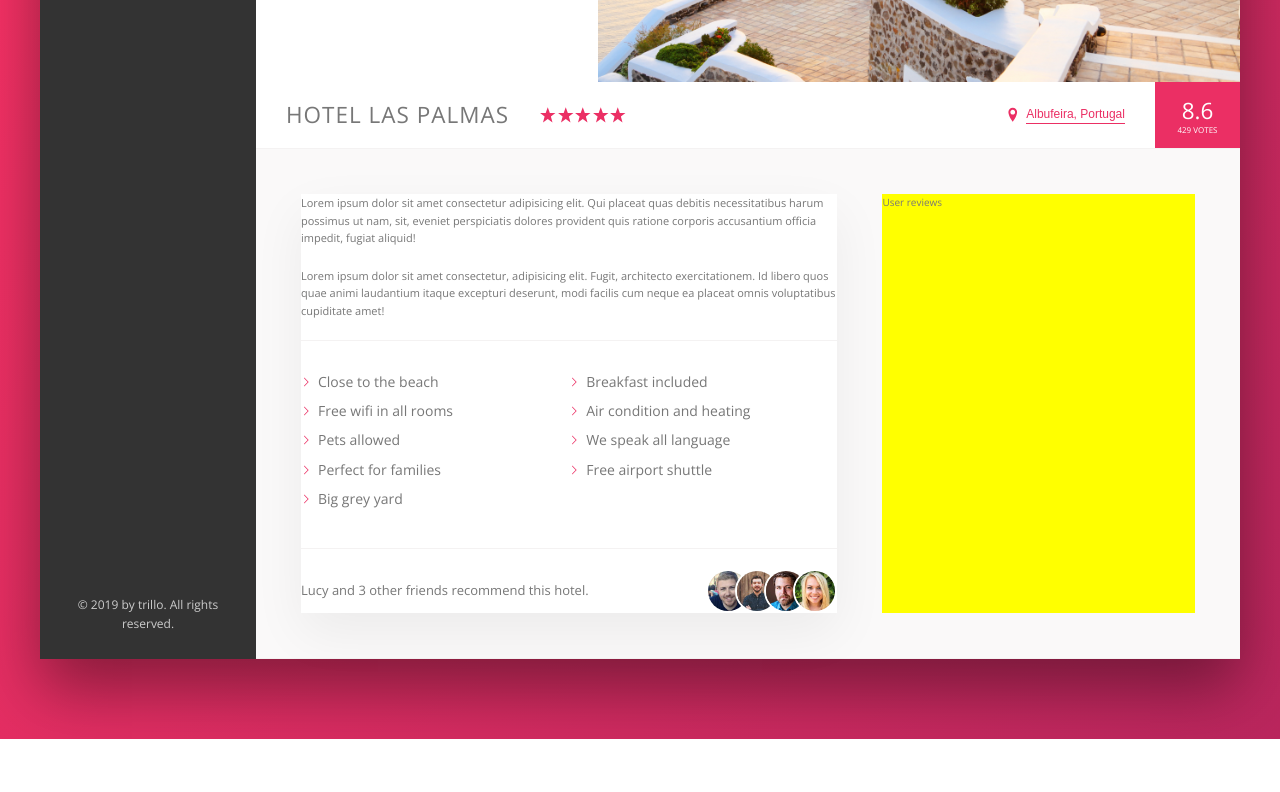
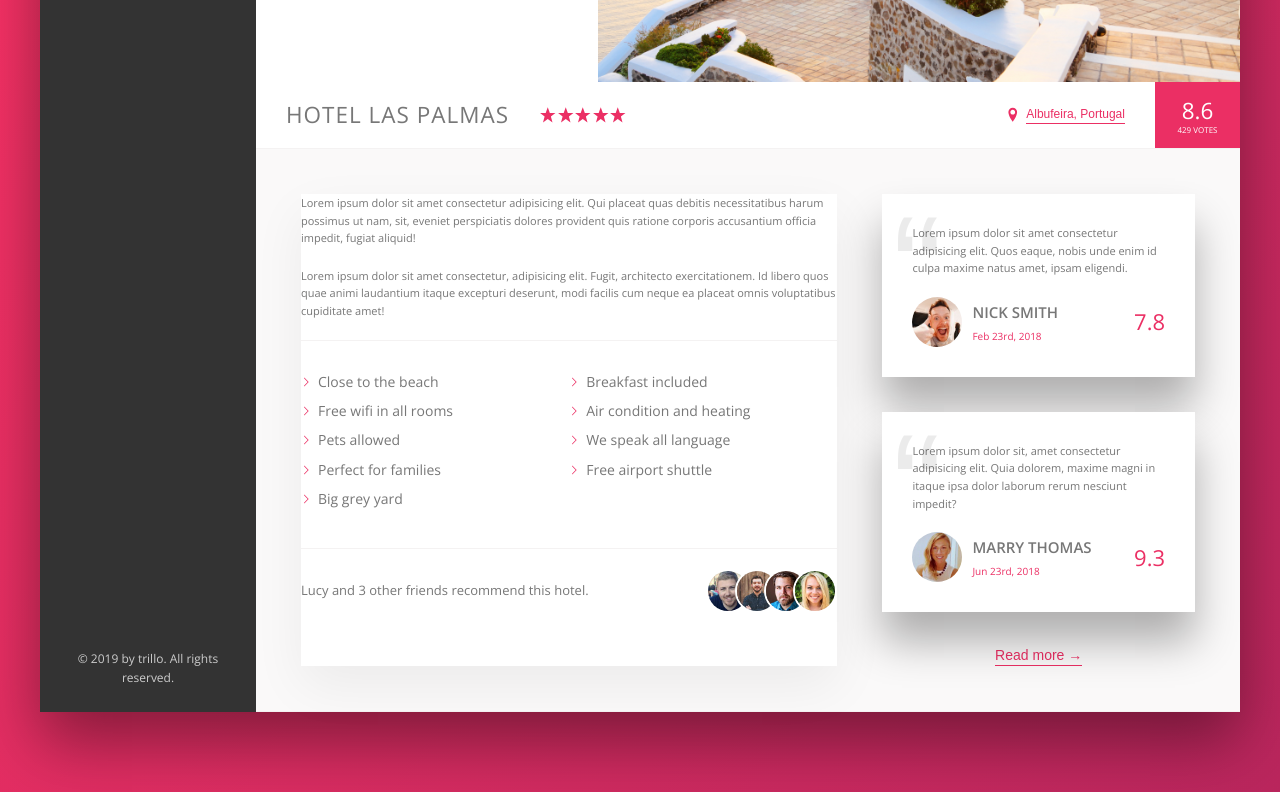
Before and after one commit to PilarczykM/Trillo_Project, a website: page index.html in a window 1280 px wide. Shown: the part 453-1245 px from the top of the page. Before the commit the page ends 1192 px from the top, so only its background shows below. Drawn offline with nearby package versions, Linux system fonts and the light colour scheme.

Commit message:
User review component done.

```diff
--- a/index.html
+++ b/index.html
@@ -167,8 +167,38 @@
                         </div>
                     </div>
                     <div class="user-reviews">
-                        User reviews
+                        <figure class="review">
+                            <blockquote class="review__text">
+                                Lorem ipsum dolor sit amet consectetur adipisicing elit. Quos eaque, nobis unde enim id
+                                culpa maxime natus amet, ipsam eligendi.
+                            </blockquote>
+                            <figcaption class="review__user">
+                                <img src="./img/user-1.jpg" alt="User 1" class="review__photo">
+                                <div class="review__user-box">
+                                    <p class="review__user-name">Nick Smith</p>
+                                    <p class="review__user-date">Feb 23rd, 2018</p>
+                                </div>
+                                <div class="review__rating">7.8</div>
+                            </figcaption>
+                        </figure>
+
+                        <figure class="review">
+                            <blockquote class="review__text">
+                                Lorem ipsum dolor sit, amet consectetur adipisicing elit. Quia dolorem, maxime magni in
+                                itaque ipsa dolor laborum rerum nesciunt impedit?
+                            </blockquote>
+                            <figcaption class="review__user">
+                                <img src="./img/user-2.jpg" alt="User 1" class="review__photo">
+                                <div class="review__user-box">
+                                    <p class="review__user-name">Marry Thomas</p>
+                                    <p class="review__user-date">Jun 23rd, 2018</p>
+                                </div>
+                                <div class="review__rating">9.3</div>
+                            </figcaption>
+                        </figure>
+                        <button class="btn-inline">Read more &rarr;</button>
                     </div>
+
                 </div>
             </main>
         </div>
--- /dev/null
+++ b/sass/components/_review.scss
@@ -0,0 +1,59 @@
+.review {
+  position: relative;
+  background-color: #fff;
+  box-shadow: 0 3rem 4rem rgba($color: #000000, $alpha: 0.3);
+  padding: 3rem;
+  margin-bottom: 3.5rem;
+  &__text {
+    font-size: 1.1rem;
+    margin-bottom: 2rem;
+  }
+
+  &__photo {
+    box-sizing: content-box;
+    width: 5rem;
+    height: 5rem;
+    border-radius: 50%;
+    margin-right: 1rem;
+  }
+
+  &__user {
+    display: flex;
+    align-items: center;
+
+    &-box {
+      margin-right: auto;
+    }
+
+    &-name {
+      font-size: 1.5rem;
+      font-weight: 600;
+      text-transform: uppercase;
+      margin-bottom: 0.4rem;
+    }
+
+    &-date {
+      font-size: 1rem;
+      font-weight: 300;
+
+      color: $color-primary;
+    }
+  }
+
+  &__rating {
+    font-size: 2.2rem;
+    font-weight: 100;
+    color: $color-primary;
+  }
+
+  &::before {
+    content: "\201C";
+    position: absolute;
+    font-size: 15rem;
+    top: 0rem;
+    left: 1rem;
+    line-height: 1;
+    color: rgba($color: #000000, $alpha: 0.08);
+    font-family: sans-serif;
+  }
+}
--- a/sass/layout/_layout.scss
+++ b/sass/layout/_layout.scss
@@ -39,6 +39,8 @@
   display: flex;
 
   padding: 4.5rem;
+
+  font-size: 1.4rem;
 
   background-color: $color-grey-light-1;
   border-bottom: 1px solid $color-grey-light-2;
@@ -121,5 +123,7 @@
 
 .user-reviews {
   flex: 1;
-  background-color: yellow;
+  display: flex;
+  flex-direction: column;
+  align-items: center;
 }
--- a/sass/main.scss
+++ b/sass/main.scss
@@ -8,6 +8,7 @@
 @import "./components/gallery";
 @import "./components/header";
 @import "./components/overview";
+@import "./components/review";
 @import "./components/side-navigation";
 
 @import "./layout/layout";
```
Also changed, not shown: css/style.css.
